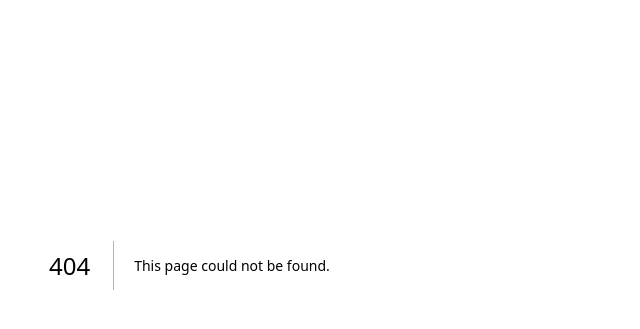
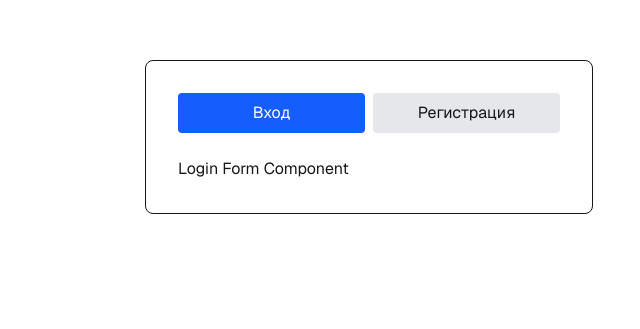
Before and after one commit to pavlenkodim/movie-picker-frontend, a Next.js app: page /auth in a window 1280 px wide. Before the commit this address had no page. Shown: the part 263-592 px from the top of the page, without its empty margins (271-911 px from the left). Built offline with nearby package versions, Linux system fonts and the light colour scheme; no server answers.

Commit message:
add auth exemple

```diff
--- a/package.json
+++ b/package.json
@@ -9,9 +9,12 @@
     "lint": "eslint"
   },
   "dependencies": {
+    "@tanstack/react-query": "^5.90.19",
     "next": "16.1.2",
     "react": "19.2.3",
-    "react-dom": "19.2.3"
+    "react-dom": "19.2.3",
+    "react-hook-form": "^7.71.1",
+    "zustand": "^5.0.10"
   },
   "devDependencies": {
     "@tailwindcss/postcss": "^4",
--- a/src/app/about/page.tsx
+++ /dev/null
@@ -1,7 +0,0 @@
-export default function AboutPage() {
-  return (
-    <div>
-      <h1>About Page</h1>
-    </div>
-  );
-}
--- /dev/null
+++ b/src/app/auth/page.tsx
@@ -0,0 +1,11 @@
+import AuthModule from "@/features/auth/AuthModule";
+
+const AuthPage = () => {
+  return (
+    <div className="max-w-md w-full mx-auto my-auto border rounded-lg p-8">
+      <AuthModule />
+    </div>
+  );
+};
+
+export default AuthPage;
--- a/src/app/layout.tsx
+++ b/src/app/layout.tsx
@@ -1,6 +1,8 @@
 import type { Metadata } from "next";
 import { Geist, Geist_Mono } from "next/font/google";
 import "./globals.css";
+
+import Providers from "@/shared/Providers";
 
 const geistSans = Geist({
   variable: "--font-geist-sans",
@@ -27,7 +29,7 @@ export default function RootLayout({
       <body className={`${geistSans.variable} ${geistMono.variable} antialiased`}>
         <div className="flex min-h-screen items-center justify-center bg-zinc-50 font-sans dark:bg-black">
           <main className="flex min-h-screen w-full max-w-3xl flex-col items-center justify-between py-32 px-16 bg-white dark:bg-black sm:items-start">
-            {children}
+            <Providers>{children}</Providers>
           </main>
         </div>
       </body>
--- /dev/null
+++ b/src/features/auth/AuthModule.tsx
@@ -0,0 +1,61 @@
+"use client";
+
+import { useState } from "react";
+import { useLogin, useRegister } from "./hooks/auth";
+import LoginForm from "./components/LoginForm";
+import RegisterForm from "./components/RegisterForm";
+
+const AuthModule = () => {
+  const [isLogin, setIsLogin] = useState(true);
+  const loginMutation = useLogin();
+  const registerMutation = useRegister();
+
+  const handleLoginSubmit = (data: { email: string; password: string }) => {
+    loginMutation.mutate(data);
+  };
+
+  const handleRegisterSubmit = (data: {
+    name: string;
+    email: string;
+    password: string;
+    confirmPassword: string;
+  }) => {
+    const { confirmPassword, ...registerData } = data;
+    registerMutation.mutate(registerData);
+  };
+
+  return (
+    <div className="w-full max-w-md">
+      <div className="flex gap-2 mb-6">
+        <button
+          onClick={() => setIsLogin(true)}
+          className={`flex-1 py-2 rounded ${isLogin ? "bg-blue-600 text-white" : "bg-gray-200"}`}
+        >
+          Вход
+        </button>
+        <button
+          onClick={() => setIsLogin(false)}
+          className={`flex-1 py-2 rounded ${!isLogin ? "bg-blue-600 text-white" : "bg-gray-200"}`}
+        >
+          Регистрация
+        </button>
+      </div>
+
+      {isLogin ? (
+        <LoginForm
+        // onSubmit={handleLoginSubmit}
+        // isLoading={loginMutation.isPending}
+        // error={loginMutation.error?.message}
+        />
+      ) : (
+        <RegisterForm
+        // onSubmit={handleRegisterSubmit}
+        // isLoading={registerMutation.isPending}
+        // error={registerMutation.error?.message}
+        />
+      )}
+    </div>
+  );
+};
+
+export default AuthModule;
--- /dev/null
+++ b/src/features/auth/components/LoginForm.tsx
@@ -0,0 +1,5 @@
+const LoginForm = () => {
+  return <div>Login Form Component</div>;
+};
+
+export default LoginForm;
--- /dev/null
+++ b/src/features/auth/components/RegisterForm.tsx
@@ -0,0 +1,5 @@
+const RegisterForm = () => {
+  return <div>Register Form Component</div>;
+};
+
+export default RegisterForm;
--- /dev/null
+++ b/src/features/auth/hooks/auth.ts
@@ -0,0 +1,68 @@
+import { apiClient } from "@/shared/api/api";
+import { useAuthStore } from "@/shared/store/authStore";
+import { useMutation } from "@tanstack/react-query";
+import { useRouter } from "next/navigation";
+
+export interface LoginRequest {
+  email: string;
+  password: string;
+}
+
+export interface RegisterRequest {
+  name: string;
+  email: string;
+  password: string;
+}
+
+export interface AuthResponse {
+  token: string;
+  user: {
+    id: string;
+    name: string;
+    email: string;
+  };
+}
+
+export const useLogin = () => {
+  const { setAuth } = useAuthStore();
+  const router = useRouter();
+
+  return useMutation({
+    mutationFn: (data: LoginRequest) =>
+      apiClient<AuthResponse, LoginRequest>("/auth/login", {
+        method: "POST",
+        body: data,
+      }),
+    onSuccess: (data) => {
+      setAuth(data.token, data.user);
+      router.push("/");
+    },
+  });
+};
+
+export const useRegister = () => {
+  const { setAuth } = useAuthStore();
+  const router = useRouter();
+
+  return useMutation({
+    mutationFn: (data: Omit<RegisterRequest, "confirmPassword">) =>
+      apiClient<Omit<AuthResponse, "confirmPassword">, RegisterRequest>("/auth/register", {
+        method: "POST",
+        body: data,
+      }),
+    onSuccess: (data) => {
+      setAuth(data.token, data.user);
+      router.push("/");
+    },
+  });
+};
+
+export const useLogout = () => {
+  const { logout } = useAuthStore();
+  const router = useRouter();
+
+  return () => {
+    logout();
+    router.push("/login");
+  };
+};
--- /dev/null
+++ b/src/shared/Providers.tsx
@@ -0,0 +1,10 @@
+"use client";
+
+import { QueryClient, QueryClientProvider } from "@tanstack/react-query";
+import { ReactNode } from "react";
+
+const queryClient = new QueryClient();
+
+export default function Providers({ children }: { children: ReactNode }) {
+  return <QueryClientProvider client={queryClient}>{children}</QueryClientProvider>;
+}
--- /dev/null
+++ b/src/shared/api/api.ts
@@ -0,0 +1,56 @@
+import { useAuthStore } from "@/shared/store/authStore";
+
+const API_URL = process.env.NEXT_PUBLIC_API_URL || "http://localhost:3001";
+
+type RequestOptions<T> = {
+  method?: "GET" | "POST" | "PUT" | "DELETE";
+  body?: T;
+  headers?: Record<string, string>;
+};
+
+export class AuthError extends Error {
+  constructor(message: string = "Unauthorized") {
+    super(message);
+    this.name = "AuthError";
+  }
+}
+
+export const apiClient = async <TResponse, TBody = undefined>(
+  endpoint: string,
+  options: RequestOptions<TBody> = {},
+): Promise<TResponse> => {
+  try {
+    const { token, logout } = useAuthStore.getState();
+    const { method = "GET", body, headers = {} } = options;
+
+    const requestHeaders: Record<string, string> = {
+      "Content-Type": "application/json",
+      ...headers,
+    };
+
+    if (token) {
+      requestHeaders.Authorization = `Bearer ${token}`;
+    }
+
+    const response = await fetch(`${API_URL}${endpoint}`, {
+      method,
+      headers: requestHeaders,
+      body: body ? JSON.stringify(body) : undefined,
+    });
+
+    if (response.status === 401) {
+      logout();
+      throw new AuthError("Unauthorized");
+    }
+
+    if (!response.ok) {
+      const error = await response.json();
+      throw new Error(error.message || "API Error");
+    }
+
+    return response.json();
+  } catch (error) {
+    console.error("API Client Error:", error);
+    throw error;
+  }
+};
--- /dev/null
+++ b/src/shared/store/authStore.ts
@@ -0,0 +1,52 @@
+import { create } from "zustand";
+import { persist } from "zustand/middleware";
+
+interface User {
+  id: string;
+  name: string;
+  email: string;
+}
+
+interface AuthStore {
+  token: string | null;
+  user: User | null;
+  isAuthenticated: boolean;
+
+  setAuth: (token: string, user: User) => void;
+  logout: () => void;
+  setUser: (user: User) => void;
+}
+
+export const useAuthStore = create<AuthStore>()(
+  persist(
+    (set) => ({
+      token: null,
+      user: null,
+      isAuthenticated: false,
+
+      setAuth: (token, user) =>
+        set({
+          token,
+          user,
+          isAuthenticated: true,
+        }),
+
+      logout: () =>
+        set({
+          token: null,
+          user: null,
+          isAuthenticated: false,
+        }),
+
+      setUser: (user) => set({ user }),
+    }),
+    {
+      name: "auth-storage",
+      partialize: (state) => ({
+        token: state.token,
+        user: state.user,
+        isAuthenticated: state.isAuthenticated,
+      }),
+    }
+  )
+);
```
Also changed, not shown: 1 other file (tests, documents, lock files or other folders).
